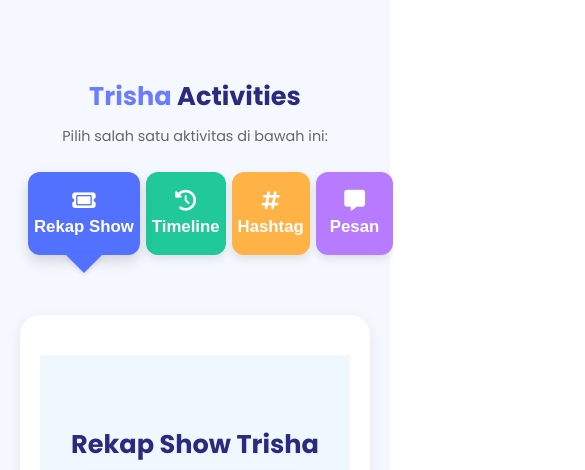
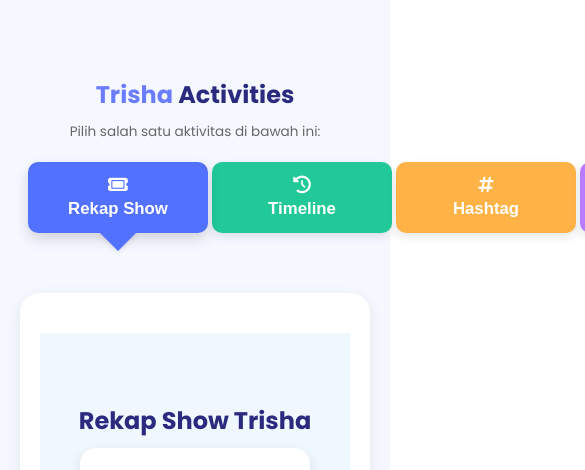
Before and after one commit to trishaland/cobapesan, a plain HTML site: page about.html in a window 390 px wide. Shown: the part 1993-2463 px from the top of the page, 585 px wide, since content can reach past the window. Drawn offline with Linux system fonts and the light colour scheme.

Commit message:
Update about.html

```diff
--- a/about.html
+++ b/about.html
@@ -740,33 +740,30 @@
   .activity-grid {
     flex-wrap: nowrap;
     justify-content: space-between;
-    overflow: hidden; /* hilangkan geser horizontal */
-    padding: 0 8px;   /* sedikit padding biar gak nempel tepi */
-    gap: 6px;         /* lebih kecil biar muat pas */
+    overflow: hidden;
+    padding: 0 8px;
+    gap: 4px; /* dikurangin biar muat lebih kecil */
   }
 
   .activity-card {
-    flex: 0 0 calc(25% - 6px); /* 4 kolom pas di layar */
-    min-width: unset;
-    max-width: unset;
-    padding: 18px 6px;  /* kecilin padding biar proporsional */
-    font-size: 0.75rem; /* kecilin teks */
-    text-align: center;
-    border-radius: 12px; /* biar tetap smooth */
+    flex: 0 0 calc(25% - 4px); /* tetap 4 kolom tapi lebih sempit */
+    padding: 14px 4px;         /* lebih kecil lagi */
+    font-size: 0.7rem;         /* teks diperkecil */
+    border-radius: 10px;
   }
 
   .activity-card i {
-    font-size: 1.3rem;
-    margin-bottom: 6px;
+    font-size: 1.1rem; /* ikon lebih kecil */
+    margin-bottom: 5px;
   }
 
   .trisha-activities h2 {
-    font-size: 1.6rem;
+    font-size: 1.5rem;
   }
 
   .trisha-activities .desc {
-    font-size: 0.9rem;
-    margin-bottom: 25px;
+    font-size: 0.85rem;
+    margin-bottom: 20px;
   }
 }
 
```
